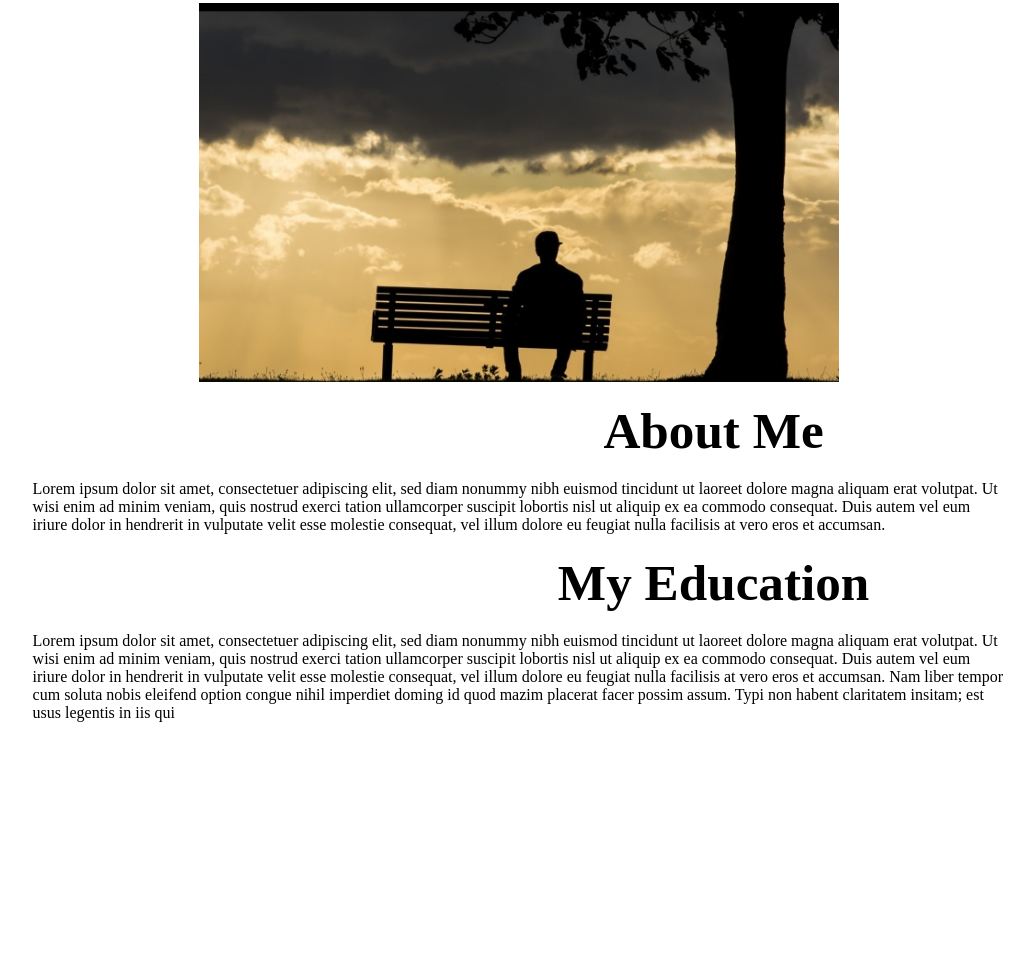
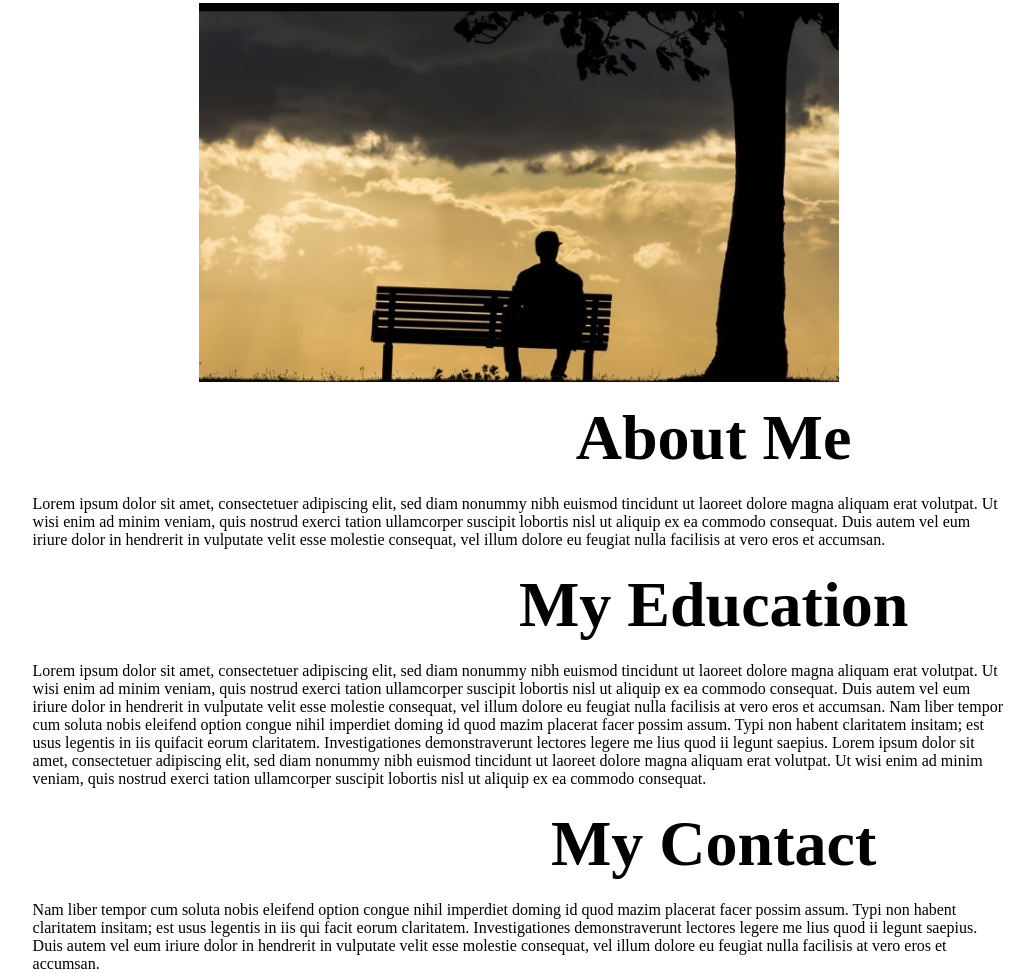
Before and after one commit to manojkumar033/portfolio, a plain HTML site: page index.html in a window 1280 px wide. Shown: the part 354-1327 px from the top of the page, without its empty margins (121-1155 px from the left). Before the commit the page ends 1076 px from the top, so only its background shows below. Drawn offline with nearby package versions, Linux system fonts and the light colour scheme.

Commit message:
added my contect section in portfolio

```diff
--- a/index.html
+++ b/index.html
@@ -40,9 +40,23 @@
             consequat. Duis autem vel eum iriure dolor in hendrerit in vulputate velit esse molestie
             consequat, vel illum dolore eu feugiat nulla facilisis at vero eros et accumsan. Nam liber
             tempor cum soluta nobis eleifend option congue nihil imperdiet doming id quod mazim
-            placerat facer possim assum. Typi non habent claritatem insitam; est usus legentis in iis qui</p>
+            placerat facer possim assum. Typi non habent claritatem insitam; est usus legentis in iis quifacit eorum claritatem. Investigationes demonstraverunt lectores legere me lius quod ii
+            legunt saepius.
+            Lorem ipsum dolor sit amet, consectetuer adipiscing elit, sed diam nonummy nibh euismod
+            tincidunt ut laoreet dolore magna aliquam erat volutpat. Ut wisi enim ad minim veniam,
+            quis nostrud exerci tation ullamcorper suscipit lobortis nisl ut aliquip ex ea commodo
+            consequat.</p>
 
       </section>
+      <section id="contact">
+        <h2 id="contact-h">My Contact</h2>
+       <p id="contacts-p">Nam liber tempor cum soluta nobis eleifend option congue nihil imperdiet doming id quod
+        mazim placerat facer possim assum. Typi non habent claritatem insitam; est usus legentis
+        in iis qui facit eorum claritatem. Investigationes demonstraverunt lectores legere me lius
+        quod ii legunt saepius. Duis autem vel eum iriure dolor in hendrerit in vulputate velit esse
+        molestie consequat, vel illum dolore eu feugiat nulla facilisis at vero eros et accumsan.</p>
+
+     </section>
 
     </section>
 </body>
--- a/style.css
+++ b/style.css
@@ -48,13 +48,22 @@
     margin-right: 12%;
 }
 
+#contact{
+    justify-items: center;
+    margin-left:12%;
+    margin-right: 12%;
+}
+#contact-h{
+    font-size: 5vw;
+    padding: 2% 0% 2% 40%;
+}
  #about-h{
-    font-size: 4vw;
+    font-size: 5vw;
    padding: 2% 0% 2% 40%;
 }
 
 #education-h{
-    font-size: 4vw;
+    font-size: 5vw;
     padding: 2% 0% 2% 40%;
  }
  p{
@@ -87,4 +96,7 @@
      #education-h{
          padding: 2% 0% 2% 30%;
       }
+      #contact-h{
+        padding: 2% 0% 2% 30%;
+      }
   }
```
